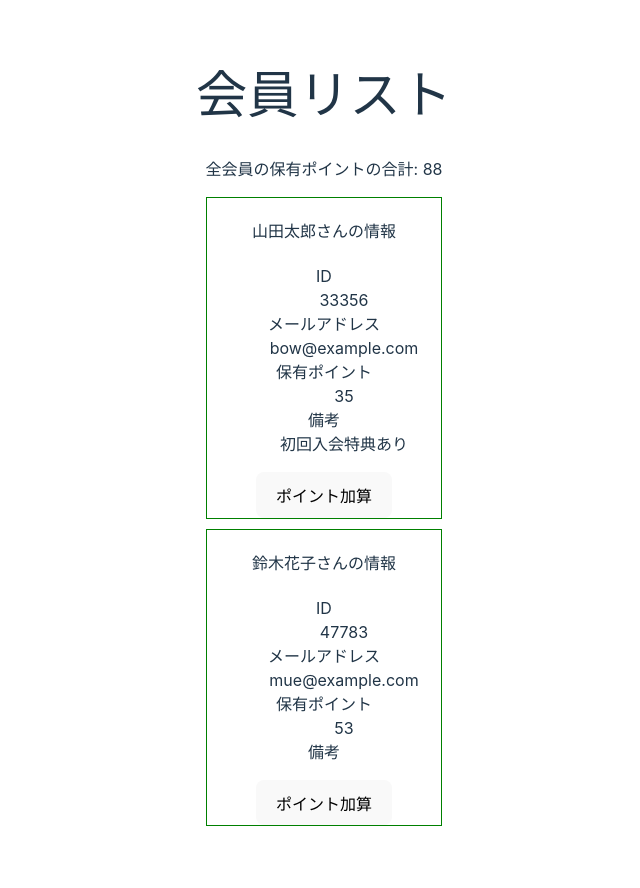
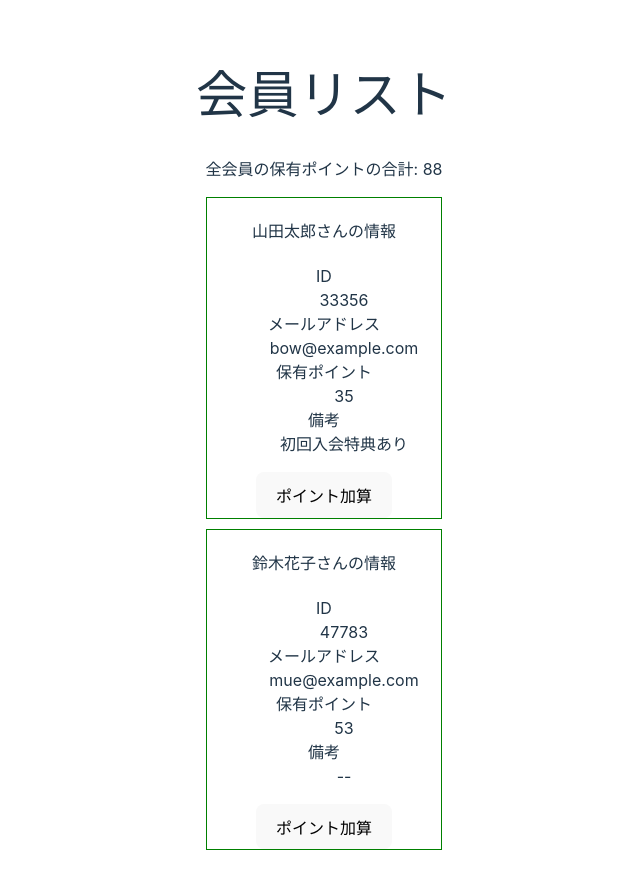
Before and after one commit to cawauchi6204/vue-study, a Vue app in the folder directive-model/: page / in a window 1280 px wide. Shown: the top 888 px of the page, without its empty margins (316-956 px from the left). Built offline with nearby package versions, Linux system fonts and the light colour scheme.

Commit message:
update: デフォルト引数の実装

```diff
--- a/directive-model/src/components/OneMember.vue
+++ b/directive-model/src/components/OneMember.vue
@@ -1,6 +1,5 @@
 <script setup lang="ts">
-import { computed, ref } from 'vue';
-
+import { ref } from 'vue';
 
 interface Props {
   id: number;
@@ -10,18 +9,14 @@ interface Props {
   note?: string;
 }
 
-const props = defineProps<Props>()
+const props = withDefaults(
+  defineProps<Props>(),
+  { note: "--" }
+)
 
 // 一度リアクティブ変数にして変更している
 // 個々のpropsはreadonlyなので、直接変更できない
 const localPoints = ref(props.points)
-const localNote = computed(
-  () => {
-    if (localNote == undefined)
-      return "--"
-    return props.note
-  }
-)
 const pointUp = () => {
   localPoints.value++
 }
@@ -38,7 +33,7 @@ const pointUp = () => {
       <dt>保有ポイント</dt>
       <dd>{{ localPoints }}</dd>
       <dt>備考</dt>
-      <dd>{{ localNote }}</dd>
+      <dd>{{ note }}</dd>
     </dl>
     <button @click="pointUp">ポイント加算</button>
   </section>
```
